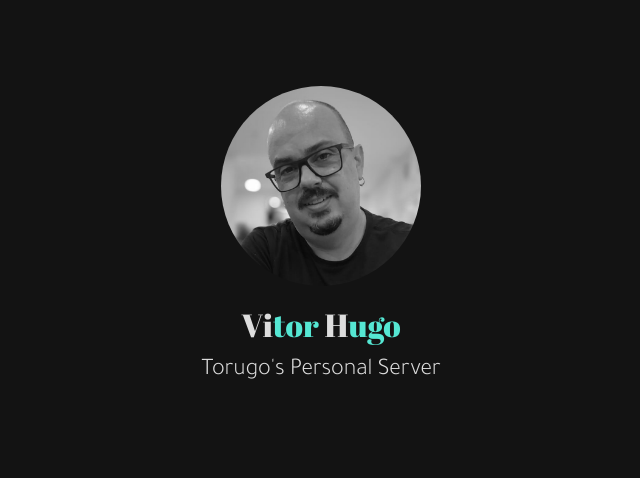
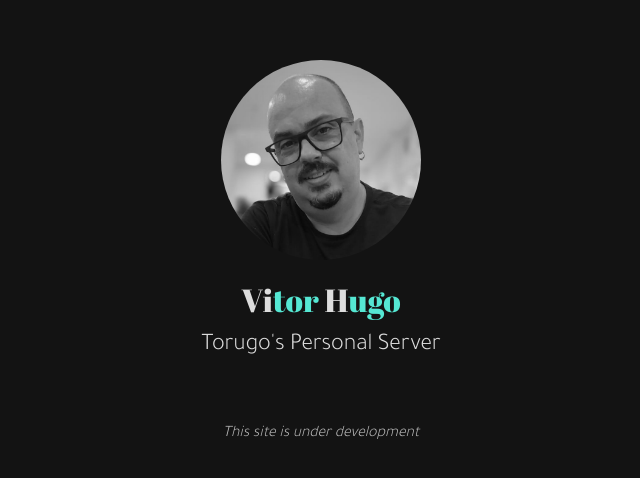
Before and after one commit to vitor-hugo/torugo_website, a plain HTML site: page index.html in a window 1280 px wide. Shown: the part 140-618 px from the top of the page, without its empty margins (319-959 px from the left). Drawn offline with Linux system fonts and the light colour scheme.

Commit message:
testing webhooks

```diff
--- a/index.html
+++ b/index.html
@@ -16,6 +16,6 @@
     <div class="photo"></div>
     <h1>Vi<span>tor</span> H<span>ugo</span></h1>
     <h3>Torugo's Personal Server</h3>
-    <!-- <p>This site is under development</p> -->
+    <p>This site is under development</p>
   </body>
 </html>
```
